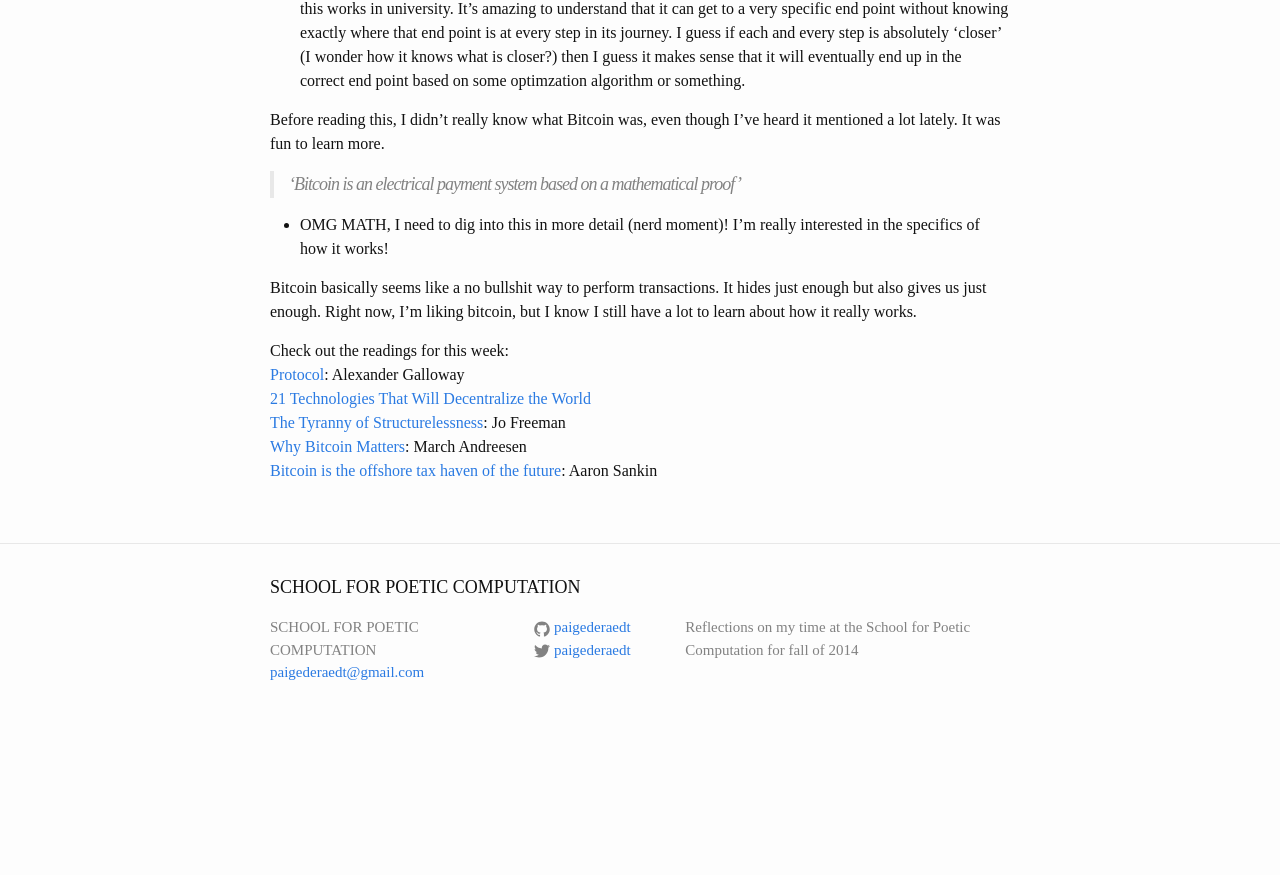
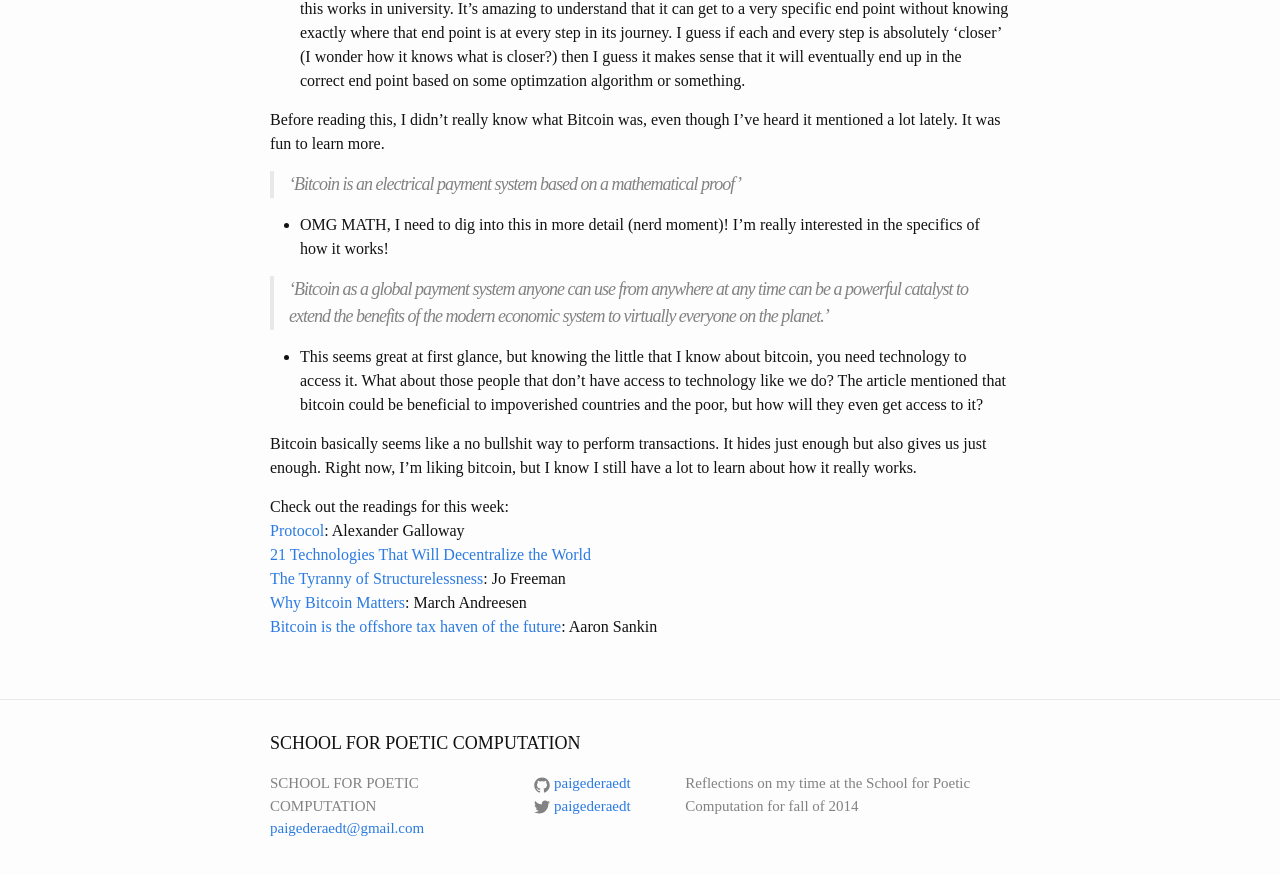
Before and after one commit to paigederaedt/blog, a Jekyll site: the page built from _posts/2014-10-23-DecentralizationAndItsDiscontents.markdown, in a window 1280 px wide and 900 px high, scrolled down 820 px. Shown: the top 875 px of the window. Built offline with Jekyll 4.4.1, drawn with Linux system fonts in a browser that asks for light colours; before the commit the page ends 1564 px from its top, so only the background shows below that.

Commit message:
updated blog on readings

```diff
--- a/_posts/2014-10-23-DecentralizationAndItsDiscontents.markdown
+++ b/_posts/2014-10-23-DecentralizationAndItsDiscontents.markdown
@@ -30,6 +30,10 @@ Before reading this, I didn't really know what Bitcoin was, even though I've hea
 
 - OMG MATH, I need to dig into this in more detail (nerd moment)! I'm really interested in the specifics of how it works!
 
+>'Bitcoin as a global payment system anyone can use from anywhere at any time can be a powerful catalyst to extend the benefits of the modern economic system to virtually everyone on the planet.'
+
+- This seems great at first glance, but knowing the little that I know about bitcoin, you need technology to access it. What about those people that don't have access to technology like we do? The article mentioned that bitcoin could be beneficial to impoverished countries and the poor, but how will they even get access to it?
+
 Bitcoin basically seems like a no bullshit way to perform transactions. It hides just enough but also gives us just enough. Right now, I'm liking bitcoin, but I know I still have a lot to learn about how it really works.
 
 Check out the readings for this week:
```
